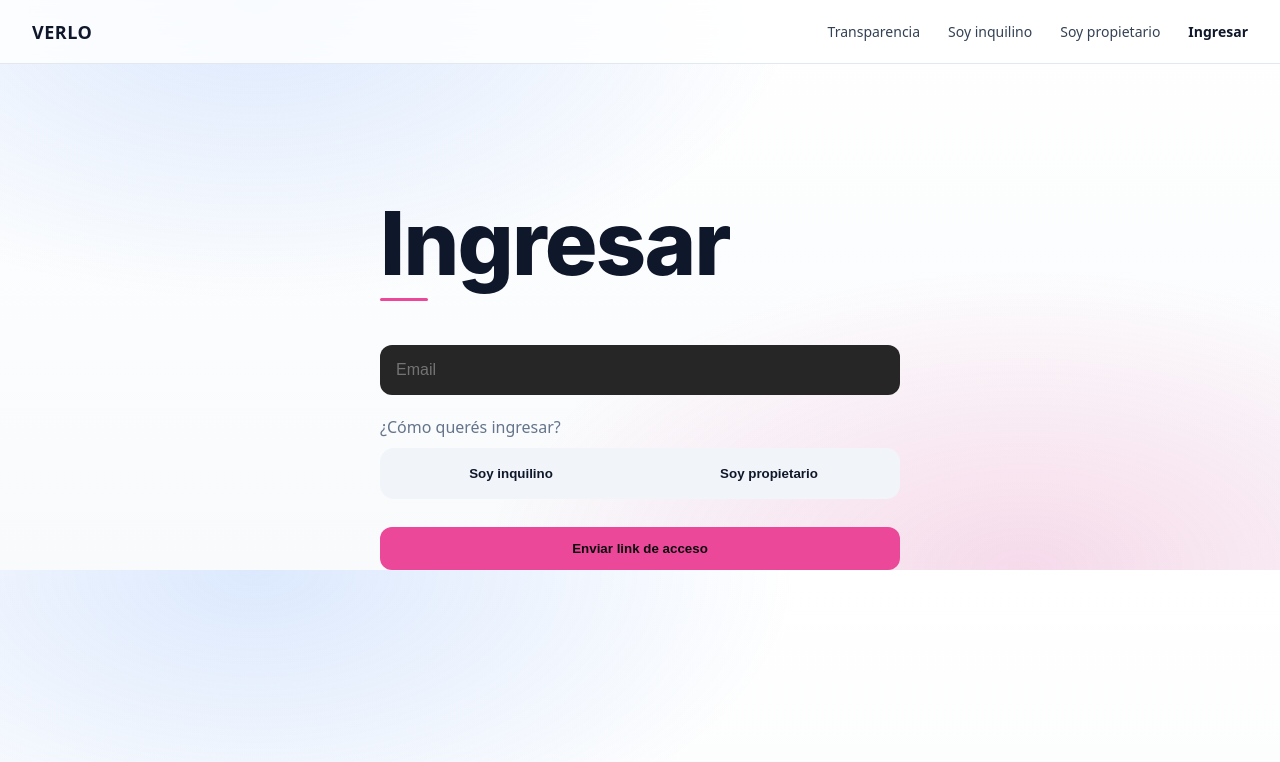
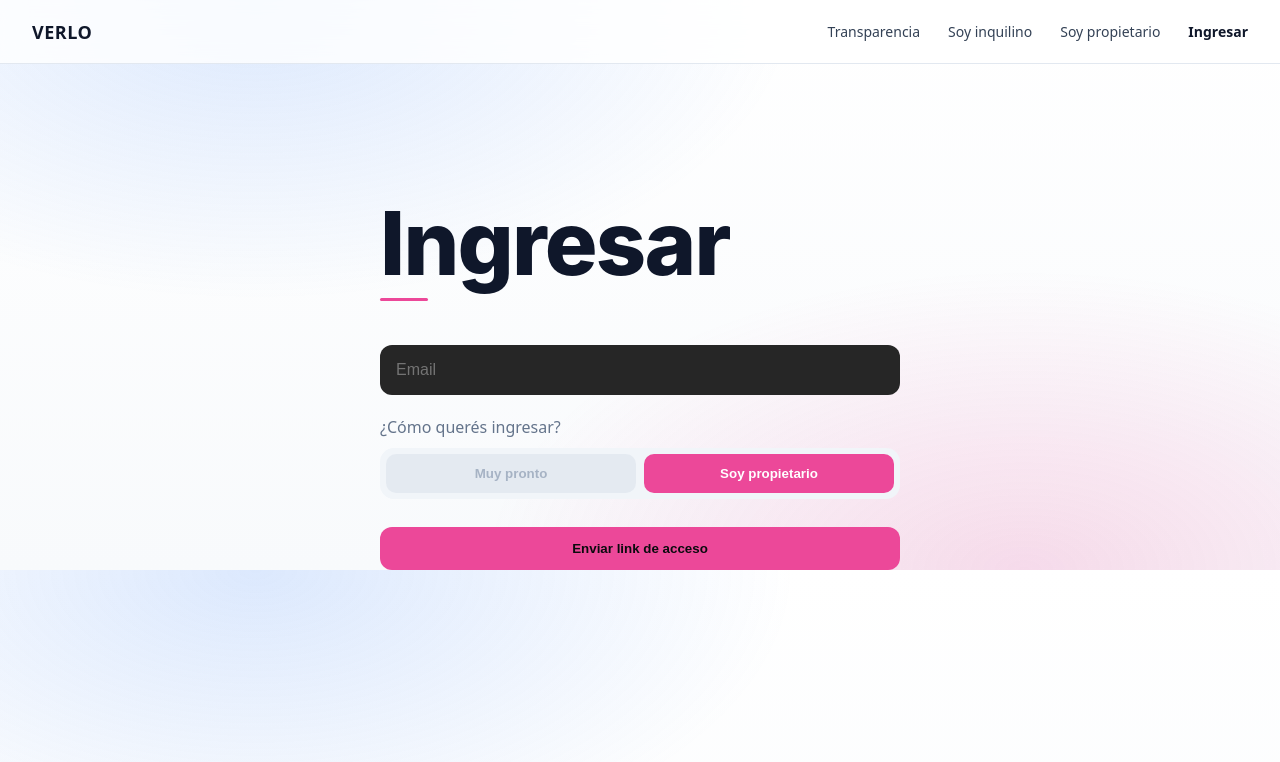
Before and after one commit to rentverlo-dotcom/verlo, a Next.js app: page /login in a window 1280 px wide. Shown: the top 762 px of the page. Built offline with nearby package versions, Linux system fonts and the light colour scheme.

Commit message:
Update page.tsx

```diff
--- a/app/login/page.tsx
+++ b/app/login/page.tsx
@@ -65,7 +65,7 @@ export default function LoginPage() {
             ¿Cómo querés ingresar?
           </p>
 
-         <div
+  <div
   style={{
     display: 'flex',
     gap: 8,
@@ -74,24 +74,27 @@ export default function LoginPage() {
     borderRadius: 14,
   }}
 >
+  {/* INQUILINO BLOQUEADO */}
   <button
     type="button"
-    onClick={() => setRole('tenant')}
+    disabled
     style={{
       flex: 1,
       padding: '12px 16px',
       borderRadius: 10,
       border: 'none',
-      cursor: 'pointer',
-      transition: 'all 0.2s ease',
-      background: role === 'tenant' ? '#ec4899' : 'transparent',
-      color: role === 'tenant' ? '#ffffff' : '#0f172a',
+      cursor: 'not-allowed',
+      background: '#e2e8f0',
+      color: '#94a3b8',
       fontWeight: 600,
+      position: 'relative',
+      opacity: 0.8,
     }}
   >
-    Soy inquilino
+    Muy pronto
   </button>
 
+  {/* PROPIETARIO ACTIVO */}
   <button
     type="button"
     onClick={() => setRole('owner')}
@@ -102,9 +105,13 @@ export default function LoginPage() {
       border: 'none',
       cursor: 'pointer',
       transition: 'all 0.2s ease',
-      background: role === 'owner' ? '#ec4899' : 'transparent',
-      color: role === 'owner' ? '#ffffff' : '#0f172a',
+      background: '#ec4899',
+      color: '#ffffff',
       fontWeight: 600,
+      boxShadow:
+        role === 'owner'
+          ? '0 4px 14px rgba(236,72,153,0.35)'
+          : 'none',
     }}
   >
     Soy propietario
```
